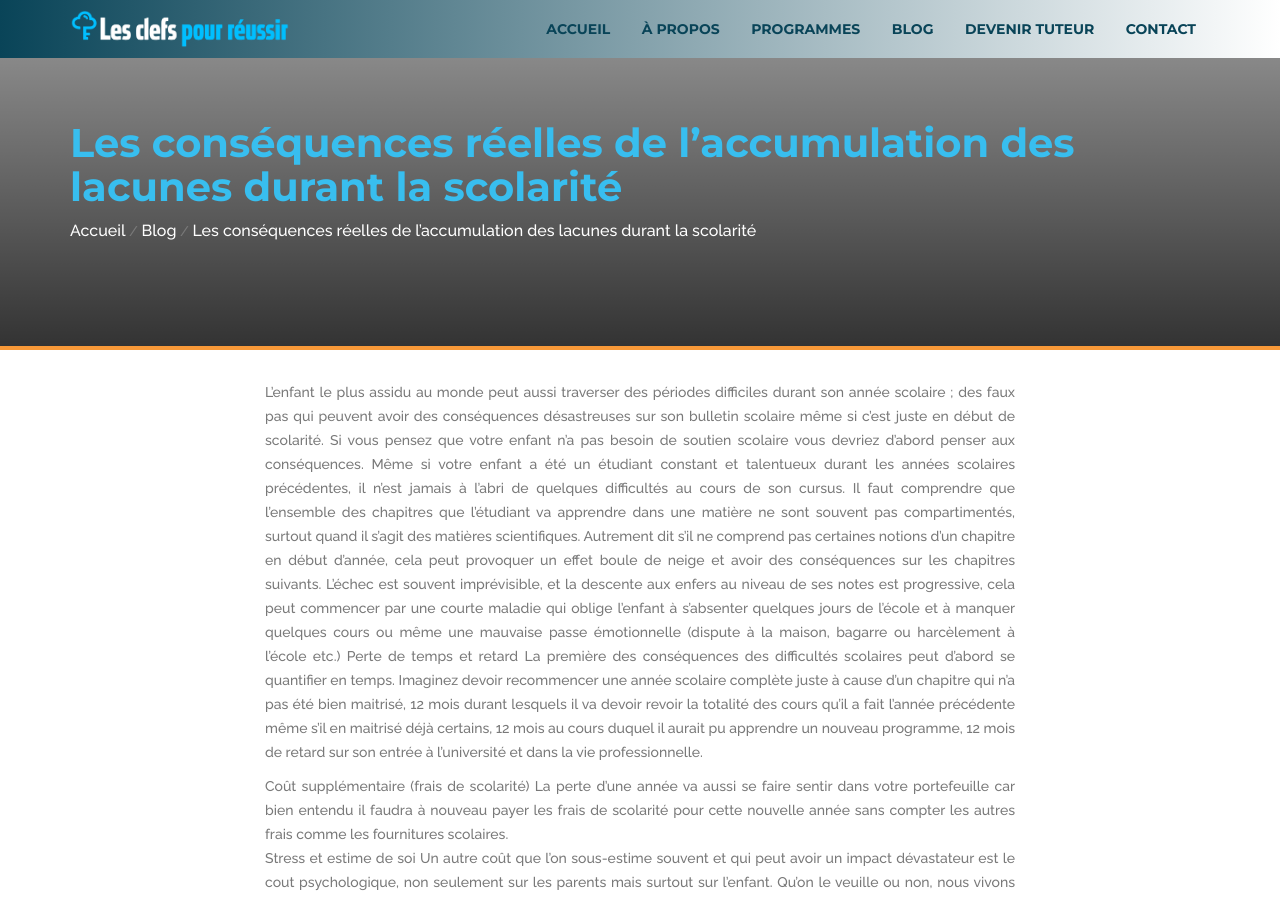
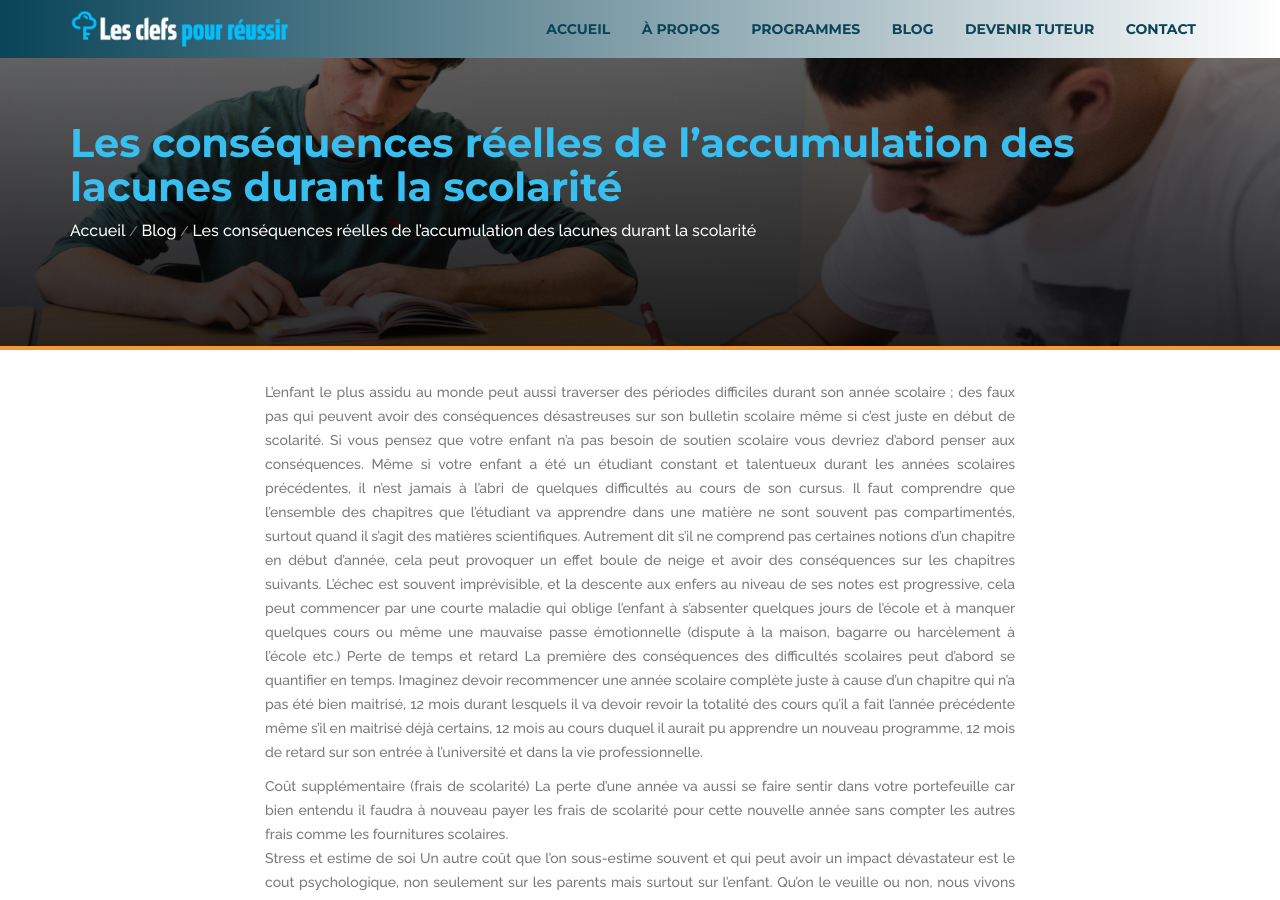
Before and after one commit to bkingg/les-clefs-pour-reussir, a Jekyll site: the page built from _posts/2019-08-14-les-conséquences-réelles-de-l-accumulation-des-lacunes-durant-la-scolarité-1.md, in a window 1280 px wide and 900 px high. Built offline with Jekyll 4.4.1, drawn with Linux system fonts in a browser that asks for light colours; some web fonts are replaced.

Commit message:
Update from Forestry.io Les Clef Pour Reussir updated _posts/2019-08-14-les-conséquences-réelles-de-l-accumulation-des-lacunes-durant-la-scolarité-1.md

```diff
--- a/_posts/2019-08-14-les-conséquences-réelles-de-l-accumulation-des-lacunes-durant-la-scolarité-1.md
+++ b/_posts/2019-08-14-les-conséquences-réelles-de-l-accumulation-des-lacunes-durant-la-scolarité-1.md
@@ -2,7 +2,7 @@
 title: Les conséquences réelles de l’accumulation des lacunes durant la scolarité
 layout: article
 date: 2019-08-14
-image: ''
+image: "/uploads/DSC_3485.jpg"
 
 ---
 L’enfant le plus assidu au monde peut aussi traverser des périodes difficiles durant son année scolaire ; des faux pas qui peuvent avoir des conséquences désastreuses sur son bulletin scolaire même si c’est juste en début de scolarité. Si vous pensez que votre enfant n’a pas besoin de soutien scolaire vous devriez d’abord penser aux conséquences.
```
Also changed, not shown: .forestry/front_matter/templates/articles.yml.
